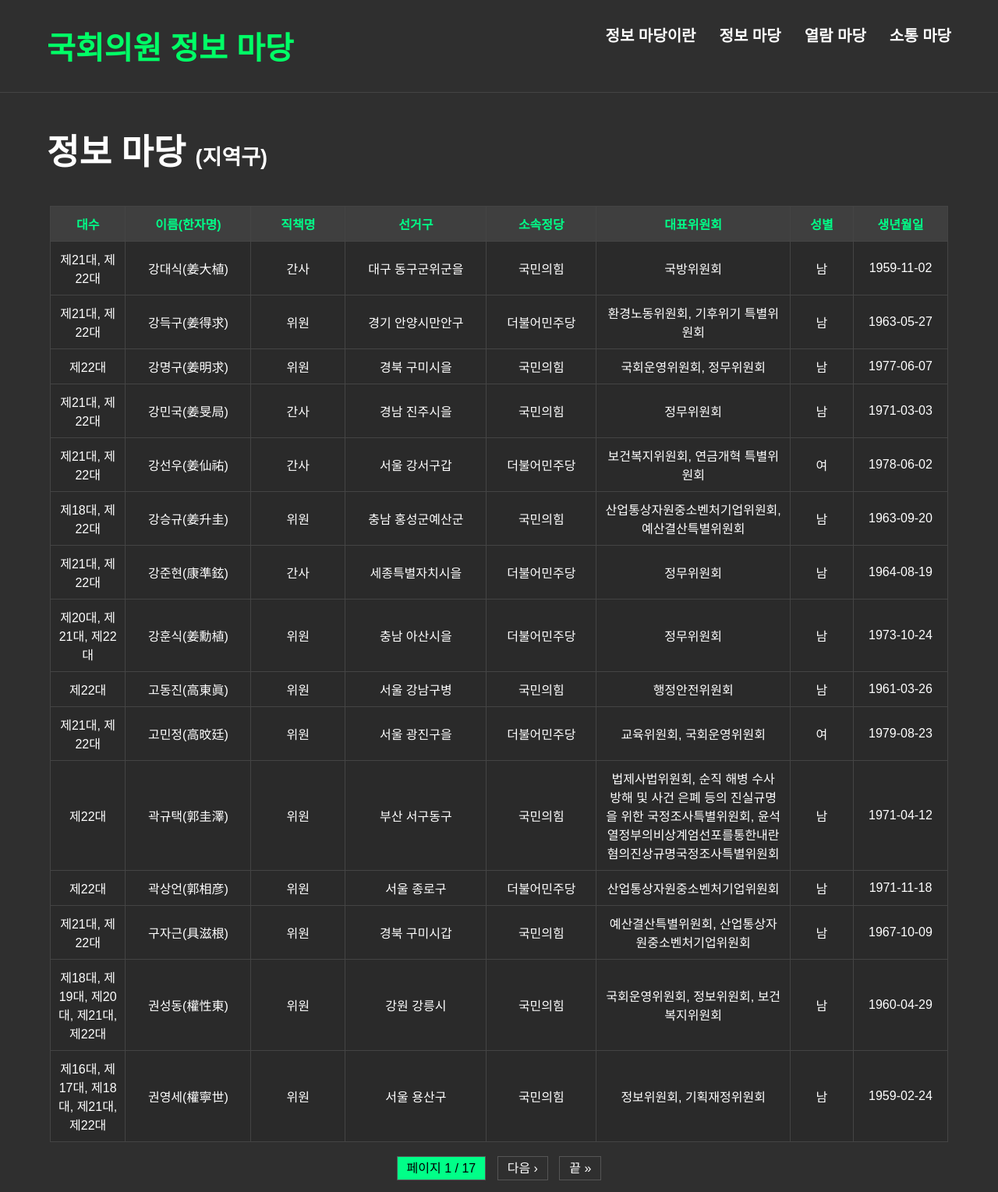
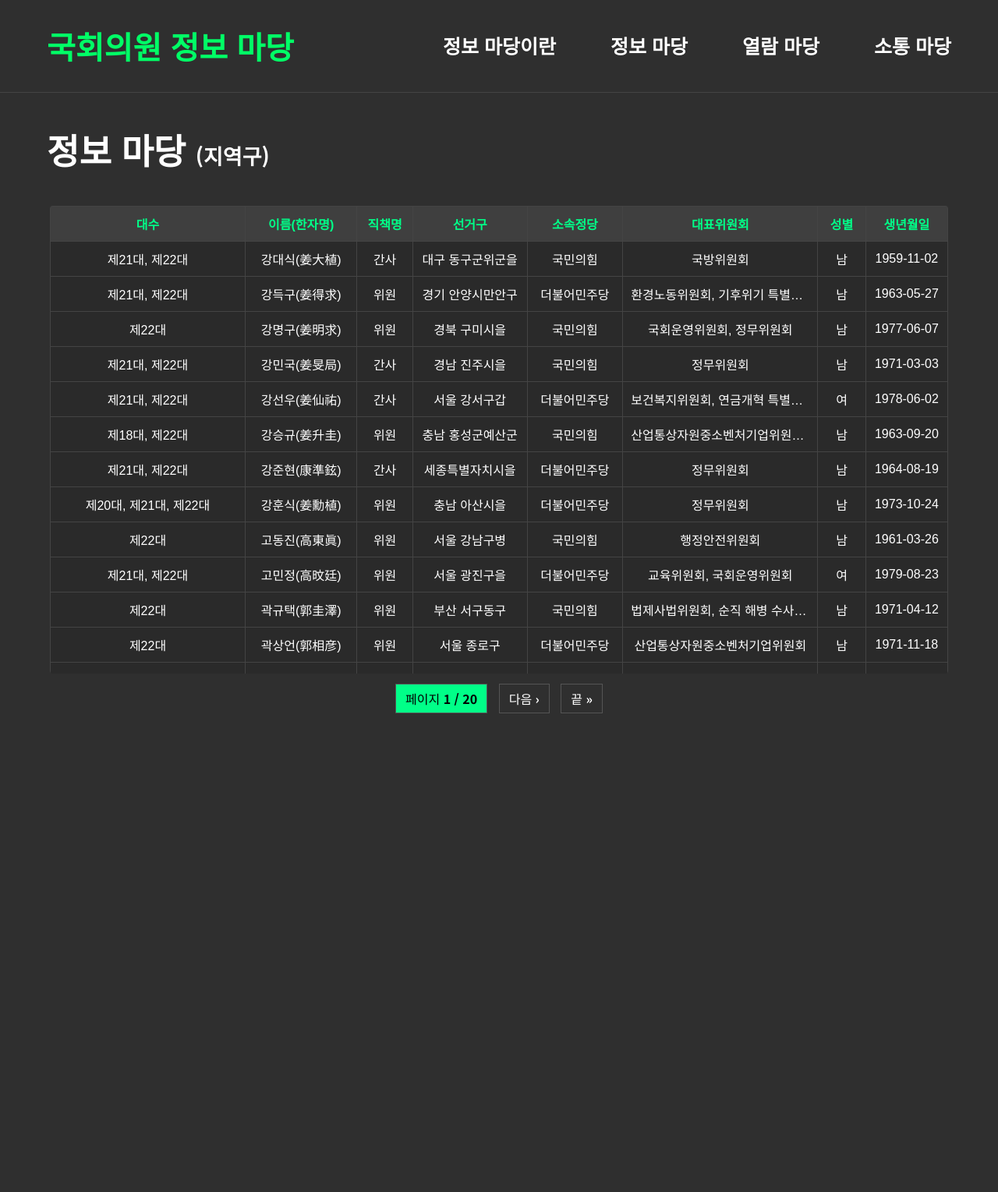
Before and after one commit to ChaHyeongChang/UCK_Project, a Django app: page /local/ in a window 1280 px wide. Shown: the whole page at 78% size. After the commit the page ends 915 px from the top, so only its background shows below. Run offline with Django 5.2, Linux system fonts and the light colour scheme; data comes from the database, SQL or seed files in the repository.

Commit message:
5.24_html

```diff
--- a/DashBoard/models.py
+++ b/DashBoard/models.py
@@ -17,7 +17,6 @@ class MemberInfo(models.Model):
     election_unit = models.CharField(max_length=200)         # UNITS
     total_bills  = models.PositiveIntegerField(default=0)
     passed_bills = models.PositiveIntegerField(default=0)
-    pass_rate    = models.FloatField(default=0.0)
     pass_rate = models.FloatField(default=0.0)
     attendance_rate = models.FloatField(null=True, blank=True)  # 출석률 추가
 
--- a/DashBoard/templates/local.html
+++ b/DashBoard/templates/local.html
@@ -1,19 +1,27 @@
 <!DOCTYPE html>
 <html lang="ko">
+
 <head>
+  <link href="https://fonts.googleapis.com/css2?family=Noto+Sans+KR:wght@700&display=swap" rel="stylesheet">
+
   <meta charset="UTF-8">
   <title>국회의원 정보 마당</title>
   <style>
+    * {
+      box-sizing: border-box;
+    }
+
     a {
       text-decoration: none;
       color: inherit;
     }
 
     body {
+      font-family: 'Noto Sans KR', sans-serif;
       margin: 0;
-      font-family: '맑은 고딕', sans-serif;
       background-color: #2f2f2f;
       color: white;
+      overflow-y: hidden;
     }
 
     .navbar {
@@ -35,10 +43,10 @@
 
     .menu {
       display: flex;
-      gap: 30px;
-      font-weight: bold;
-      font-size: 20px;
+      gap: 70px;
+      font-size: 25px;
       position: relative;
+      margin-top: 10px;
     }
 
     .menu div {
@@ -58,7 +66,7 @@
       background-color: #3a3a3a;
       min-width: 160px;
       border-radius: 5px;
-      box-shadow: 0 8px 16px rgba(0,0,0,0.3);
+      box-shadow: 0 8px 16px rgba(0, 0, 0, 0.3);
       z-index: 1;
     }
 
@@ -84,19 +92,31 @@
       font-size: 45px;
     }
 
+    /* 테이블 래퍼 */
+    .table-wrapper {
+      max-height: 600px;
+      /* 보여줄 최대 높이 */
+      overflow-y: auto;
+      margin: 20px auto;
+      width: 90%;
+      background: #2a2a2a;
+      border-radius: 4px;
+    }
+
     table {
-      width: 90%;
-      margin: 20px auto;
+      width: 100%;
       border-collapse: collapse;
-      background: #2a2a2a;
       table-layout: auto;
     }
 
-    th, td {
+    th,
+    td {
+      font-family: '맑은 고딕', sans-serif;
       border: 1px solid #444;
       padding: 10px;
       text-align: center;
       white-space: normal;
+      word-break: break-word;
     }
 
     th {
@@ -104,14 +124,47 @@
       color: #00ff88;
     }
 
-    th:nth-child(1) { min-width: 60px; }
-    th:nth-child(2) { min-width: 140px; }
-    th:nth-child(3) { min-width: 100px; }
-    th:nth-child(4) { min-width: 160px; }
-    th:nth-child(5) { min-width: 120px; }
-    th:nth-child(6) { min-width: 160px; }
-    th:nth-child(7) { min-width: 60px; }
-    th:nth-child(8) { min-width: 100px; }
+    th:nth-child(1) th:nth-child(1),
+    td:nth-child(1) {
+      width: 250px;
+      max-width: 250px;
+      overflow: hidden;
+      text-overflow: ellipsis;
+      white-space: nowrap;
+    }
+
+    th:nth-child(2) {
+      min-width: 140px;
+    }
+
+    th:nth-child(3) {
+      min-width: 70px;
+    }
+
+    th:nth-child(4) {
+      min-width: 110px;
+    }
+
+    th:nth-child(5) {
+      min-width: 120px;
+    }
+
+    th:nth-child(6),
+    td:nth-child(6) {
+      width: 250px;
+      max-width: 250px;
+      overflow: hidden;
+      text-overflow: ellipsis;
+      white-space: nowrap;
+    }
+
+    th:nth-child(7) {
+      min-width: 60px;
+    }
+
+    th:nth-child(8) {
+      min-width: 100px;
+    }
 
     .clickable-row {
       cursor: pointer;
@@ -123,10 +176,11 @@
 
     .pagination {
       text-align: center;
-      margin: 20px;
+      margin: 20px 0;
     }
 
-    .pagination a, .pagination span {
+    .pagination a,
+    .pagination span {
       color: white;
       margin: 0 5px;
       text-decoration: none;
@@ -150,12 +204,14 @@
     });
   </script>
 </head>
+
 <body>
-
   <div class="navbar">
     <a href="{% url 'home' %}" class="logo">국회의원 정보 마당</a>
     <div class="menu">
-      <a href="{% url 'about' %}"><div>정보 마당이란</div></a>
+      <a href="{% url 'about' %}">
+        <div>정보 마당이란</div>
+      </a>
       <div class="dropdown">
         <div>정보 마당</div>
         <div class="dropdown-content">
@@ -163,13 +219,18 @@
           <a href="{% url 'rate' %}">비례대표</a>
         </div>
       </div>
-      <a href="{% url 'read' %}"><div>열람 마당</div></a>
-      <a href="{% url 'social' %}"><div>소통 마당</div></a>
+      <a href="{% url 'read' %}">
+        <div>열람 마당</div>
+      </a>
+      <a href="{% url 'social' %}">
+        <div>소통 마당</div>
+      </a>
     </div>
   </div>
 
   <h1>정보 마당 <span style="font-size: 60%;">(지역구)</span></h1>
 
+  <div class="table-wrapper">
     <table>
       <thead>
         <tr>
@@ -198,6 +259,7 @@
         {% endfor %}
       </tbody>
     </table>
+  </div>
 
   <div class="pagination">
     {% if page_obj.has_previous %}
@@ -212,6 +274,6 @@
     <a href="?page={{ page_obj.paginator.num_pages }}">끝 &raquo;</a>
     {% endif %}
   </div>
+</body>
 
-</body>
 </html>
--- a/DashBoard/views.py
+++ b/DashBoard/views.py
@@ -10,14 +10,14 @@ def about_view(request):
 
 def rate_view(request):
     members = MemberInfo.objects.filter(elected_type='비례대표').order_by('name')
-    paginator = Paginator(members, 15)  # 한 페이지에 15명씩
+    paginator = Paginator(members, 13)
     page_number = request.GET.get('page')
     page_obj = paginator.get_page(page_number)
     return render(request, 'rate.html', {'page_obj': page_obj})
 
 def local_view(request):
     members = MemberInfo.objects.filter(elected_type='지역구').order_by('name')
-    paginator = Paginator(members, 15)  # 한 페이지에 15명씩
+    paginator = Paginator(members, 13)
     page_number = request.GET.get('page')
     page_obj = paginator.get_page(page_number)
     return render(request, 'local.html', {'page_obj': page_obj})
```
Also changed, not shown: DashBoard/templates/about.html (+34 -8 lines), DashBoard/templates/detail.html (+52 -7 lines), DashBoard/templates/home.html (+50 -15 lines), DashBoard/templates/map.html (+5 -4 lines), DashBoard/templates/rate.html (+84 -24 lines), DashBoard/templates/read.html (+5 -4 lines), DashBoard/templates/social.html (+5 -4 lines), DashBoard/templates/social2.html (+5 -4 lines), DashBoard/static/DashBoard/img/HomeImage.png. Lines whose indentation alone changed are shown as unchanged.
